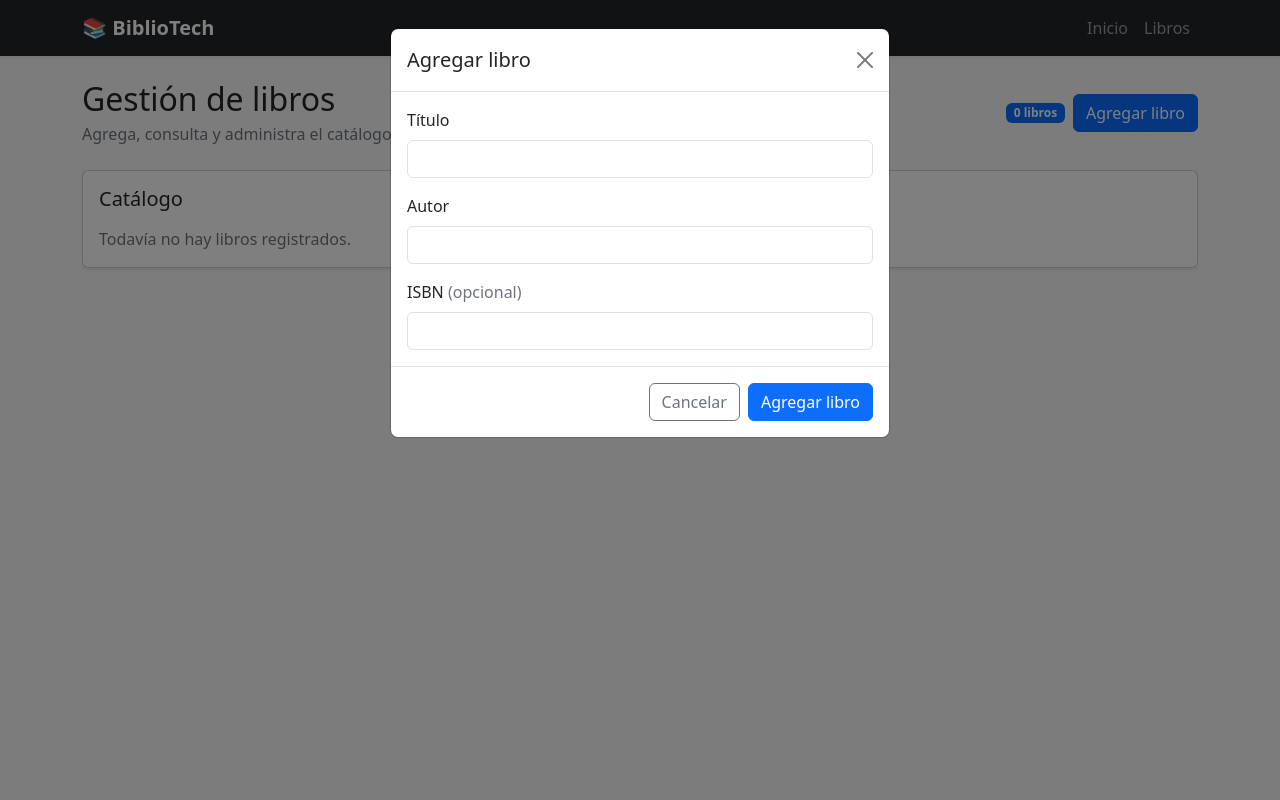
After one commit to SaulOmarPacheco/PRACTICA3-U3, a Flask app: page /libros/ in a window 1280 px wide, after a click on "Agregar libro". The commit adds this page. Run offline with Flask 3, Linux system fonts and the light colour scheme.

Commit message:
funcionamiento vista_libros

```diff
--- a/app/__init__.py
+++ b/app/__init__.py
@@ -16,10 +16,12 @@ app.config['SQLALCHEMY_TRACK_MODIFICATIONS'] = False
 
 db = SQLAlchemy(app)
 
-# Registrar Blueprint del Home
+# Registrar blueprints
 from app.routes.home import home_bp
+from app.routes.libros import libros_bp
 
 app.register_blueprint(home_bp)
+app.register_blueprint(libros_bp)
 
 with app.app_context():
     try:
--- /dev/null
+++ b/app/routes/libros.py
@@ -0,0 +1,166 @@
+from flask import Blueprint, redirect, render_template, request, url_for
+from sqlalchemy.exc import IntegrityError
+
+from app import db
+from app.models.libro import Libro
+
+
+libros_bp = Blueprint("libros", __name__, url_prefix="/libros")
+
+
+def _libro_formulario(libro=None):
+    if request.method == "POST":
+        return {
+            "titulo": request.form.get("titulo", "").strip(),
+            "autor": request.form.get("autor", "").strip(),
+            "isbn": request.form.get("isbn", "").strip(),
+            "disponible": request.form.get("disponible", "true"),
+        }
+
+    return {
+        "titulo": libro.titulo if libro else "",
+        "autor": libro.autor if libro else "",
+        "isbn": libro.isbn or "" if libro else "",
+        "disponible": str(libro.disponible).lower() if libro else "true",
+    }
+
+
+def _listar_libros(formulario=None, status=200, mensaje=None, categoria="danger"):
+    return (
+        render_template(
+            "libros/index.html",
+            libros=Libro.query.order_by(Libro.titulo.asc()).all(),
+            formulario=formulario or _libro_formulario(),
+            mensaje=mensaje,
+            categoria=categoria,
+            abrir_modal=status >= 400 and formulario is not None,
+        ),
+        status,
+    )
+
+
+def _editar_libro(libro, formulario, status=200, mensaje=None, categoria="danger"):
+    return (
+        render_template(
+            "libros/editar.html",
+            libro=libro,
+            formulario=formulario,
+            mensaje=mensaje,
+            categoria=categoria,
+        ),
+        status,
+    )
+
+
+@libros_bp.route("/", methods=["GET", "POST"])
+def index():
+    if request.method == "GET":
+        mensajes = {
+            "agregado": "El libro se agregó correctamente.",
+            "actualizado": "El libro se actualizó correctamente.",
+            "eliminado": "El libro se eliminó correctamente.",
+        }
+        estado = request.args.get("estado")
+        return _listar_libros(
+            mensaje=mensajes.get(estado),
+            categoria="success",
+        )
+
+    formulario = _libro_formulario()
+    if not formulario["titulo"] or not formulario["autor"]:
+        return _listar_libros(
+            formulario,
+            400,
+            "El título y el autor son obligatorios.",
+        )
+
+    isbn = formulario["isbn"] or None
+    if isbn and Libro.query.filter_by(isbn=isbn).first():
+        return _listar_libros(
+            formulario,
+            409,
+            "Ya existe un libro registrado con ese ISBN.",
+        )
+
+    db.session.add(
+        Libro(
+            titulo=formulario["titulo"],
+            autor=formulario["autor"],
+            isbn=isbn,
+        )
+    )
+    try:
+        db.session.commit()
+    except IntegrityError:
+        db.session.rollback()
+        return _listar_libros(
+            formulario,
+            409,
+            "Ya existe un libro registrado con ese ISBN.",
+        )
+
+    return redirect(url_for("libros.index", estado="agregado"))
+
+
+@libros_bp.route("/<int:id_libro>/editar", methods=["GET", "POST"])
+def editar(id_libro):
+    libro = db.get_or_404(Libro, id_libro)
+    formulario = _libro_formulario(libro)
+
+    if request.method == "GET":
+        return _editar_libro(libro, formulario)
+
+    formulario = _libro_formulario()
+    if not formulario["titulo"] or not formulario["autor"]:
+        return _editar_libro(
+            libro,
+            formulario,
+            400,
+            "El título y el autor son obligatorios.",
+        )
+
+    if formulario["disponible"] not in ("true", "false"):
+        return _editar_libro(
+            libro,
+            formulario,
+            400,
+            "Selecciona un estado de disponibilidad válido.",
+        )
+
+    isbn = formulario["isbn"] or None
+    if isbn and Libro.query.filter(
+        Libro.isbn == isbn,
+        Libro.id_libro != libro.id_libro,
+    ).first():
+        return _editar_libro(
+            libro,
+            formulario,
+            409,
+            "Ya existe otro libro registrado con ese ISBN.",
+        )
+
+    libro.titulo = formulario["titulo"]
+    libro.autor = formulario["autor"]
+    libro.isbn = isbn
+    libro.disponible = formulario["disponible"] == "true"
+
+    try:
+        db.session.commit()
+    except IntegrityError:
+        db.session.rollback()
+        return _editar_libro(
+            libro,
+            formulario,
+            409,
+            "Ya existe otro libro registrado con ese ISBN.",
+        )
+
+    return redirect(url_for("libros.index", estado="actualizado"))
+
+
+@libros_bp.post("/<int:id_libro>/eliminar")
+def eliminar(id_libro):
+    libro = db.get_or_404(Libro, id_libro)
+    db.session.delete(libro)
+    db.session.commit()
+    return redirect(url_for("libros.index", estado="eliminado"))
--- a/app/templates/base.html
+++ b/app/templates/base.html
@@ -16,7 +16,8 @@
             </button>
             <div class="collapse navbar-collapse" id="navbarNav">
                 <ul class="navbar-nav ms-auto">
-                    <li class="nav-item"><a class="nav-link active" href="{{ url_for('home.index') }}">Home</a></li>
+                    <li class="nav-item"><a class="nav-link" href="{{ url_for('home.index') }}">Inicio</a></li>
+                    <li class="nav-item"><a class="nav-link" href="{{ url_for('libros.index') }}">Libros</a></li>
                     <!-- Los enlaces de Libros, Lectores y Préstamos aparecerán cuando los demás integren sus módulos -->
                 </ul>
             </div>
@@ -25,5 +26,7 @@
     <div class="container">
         {% block content %}{% endblock %}
     </div>
+    <script src="https://cdn.jsdelivr.net/npm/bootstrap@5.3.9/dist/js/bootstrap.bundle.min.js"></script>
+    {% block scripts %}{% endblock %}
 </body>
 </html>
--- a/app/templates/index.html
+++ b/app/templates/index.html
@@ -31,7 +31,7 @@
         <!-- Botones de acceso rápido a los módulos -->
         <div class="row mt-4 text-center">
             <div class="col-md-4">
-                <a href="" class="btn btn-outline-primary w-100 py-3 fw-bold shadow-sm">
+                <a href="{{ url_for('libros.index') }}" class="btn btn-outline-primary w-100 py-3 fw-bold shadow-sm">
                     📖 Gestionar Libros
                 </a>
             </div>
--- /dev/null
+++ b/app/templates/libros/index.html
@@ -0,0 +1,113 @@
+{% extends "base.html" %}
+{% block content %}
+<div class="d-flex flex-wrap justify-content-between align-items-center gap-2 mb-4">
+    <div>
+        <h1 class="h2 mb-1">Gestión de libros</h1>
+        <p class="text-secondary mb-0">Agrega, consulta y administra el catálogo.</p>
+    </div>
+    <div class="d-flex align-items-center gap-2">
+        <span class="badge text-bg-primary">{{ libros|length }} libros</span>
+        <button type="button" class="btn btn-primary" data-bs-toggle="modal"
+                data-bs-target="#agregarLibroModal">
+            Agregar libro
+        </button>
+    </div>
+</div>
+
+{% if mensaje %}
+    <div class="alert alert-{{ categoria }} alert-dismissible fade show" role="alert">
+        {{ mensaje }}
+    </div>
+{% endif %}
+
+<section class="card shadow-sm" aria-labelledby="catalogo-libros">
+    <div class="card-body">
+        <h2 class="h5 card-title mb-3" id="catalogo-libros">Catálogo</h2>
+        {% if libros %}
+        <div class="table-responsive">
+            <table class="table table-hover align-middle mb-0">
+                <thead>
+                    <tr>
+                        <th scope="col">Título</th>
+                        <th scope="col">Autor</th>
+                        <th scope="col">ISBN</th>
+                        <th scope="col">Estado</th>
+                        <th scope="col"><span class="visually-hidden">Acciones</span></th>
+                    </tr>
+                </thead>
+                <tbody>
+                    {% for libro in libros %}
+                    <tr>
+                        <td class="fw-semibold">{{ libro.titulo }}</td>
+                        <td>{{ libro.autor }}</td>
+                        <td>{{ libro.isbn or "—" }}</td>
+                        <td>
+                            {% if libro.disponible %}
+                            <span class="badge text-bg-success">Disponible</span>
+                            {% else %}
+                            <span class="badge text-bg-secondary">Prestado</span>
+                            {% endif %}
+                        </td>
+                        <td class="text-nowrap">
+                            <a class="btn btn-sm btn-outline-primary"
+                               href="{{ url_for('libros.editar', id_libro=libro.id_libro) }}">Editar</a>
+                            <form class="d-inline" method="post"
+                                  action="{{ url_for('libros.eliminar', id_libro=libro.id_libro) }}">
+                                <button class="btn btn-sm btn-outline-danger" type="submit">Eliminar</button>
+                            </form>
+                        </td>
+                    </tr>
+                    {% endfor %}
+                </tbody>
+            </table>
+        </div>
+        {% else %}
+        <p class="text-secondary mb-0">Todavía no hay libros registrados.</p>
+        {% endif %}
+    </div>
+</section>
+
+<div class="modal fade" id="agregarLibroModal" tabindex="-1"
+     aria-labelledby="agregarLibroModalLabel" aria-hidden="true">
+    <div class="modal-dialog">
+        <div class="modal-content">
+            <form method="post" action="{{ url_for('libros.index') }}">
+                <div class="modal-header">
+                    <h2 class="modal-title fs-5" id="agregarLibroModalLabel">Agregar libro</h2>
+                    <button type="button" class="btn-close" data-bs-dismiss="modal"
+                            aria-label="Cerrar"></button>
+                </div>
+                <div class="modal-body">
+                    <div class="mb-3">
+                        <label for="titulo" class="form-label">Título</label>
+                        <input type="text" class="form-control" id="titulo" name="titulo"
+                               maxlength="150" value="{{ formulario.titulo }}" required>
+                    </div>
+                    <div class="mb-3">
+                        <label for="autor" class="form-label">Autor</label>
+                        <input type="text" class="form-control" id="autor" name="autor"
+                               maxlength="100" value="{{ formulario.autor }}" required>
+                    </div>
+                    <div>
+                        <label for="isbn" class="form-label">ISBN <span class="text-secondary">(opcional)</span></label>
+                        <input type="text" class="form-control" id="isbn" name="isbn" maxlength="20"
+                               value="{{ formulario.isbn }}">
+                    </div>
+                </div>
+                <div class="modal-footer">
+                    <button type="button" class="btn btn-outline-secondary" data-bs-dismiss="modal">Cancelar</button>
+                    <button type="submit" class="btn btn-primary">Agregar libro</button>
+                </div>
+            </form>
+        </div>
+    </div>
+</div>
+{% endblock %}
+
+{% block scripts %}
+{% if abrir_modal %}
+<script>
+    bootstrap.Modal.getOrCreateInstance(document.getElementById("agregarLibroModal")).show();
+</script>
+{% endif %}
+{% endblock %}
```
Also changed, not shown: app/models/lector.py (added, +11 -0 lines), app/models/libro.py (added, +11 -0 lines), app/models/prestamo.py (added, +28 -0 lines), app/templates/libros/editar.html (added, +43 -0 lines).
